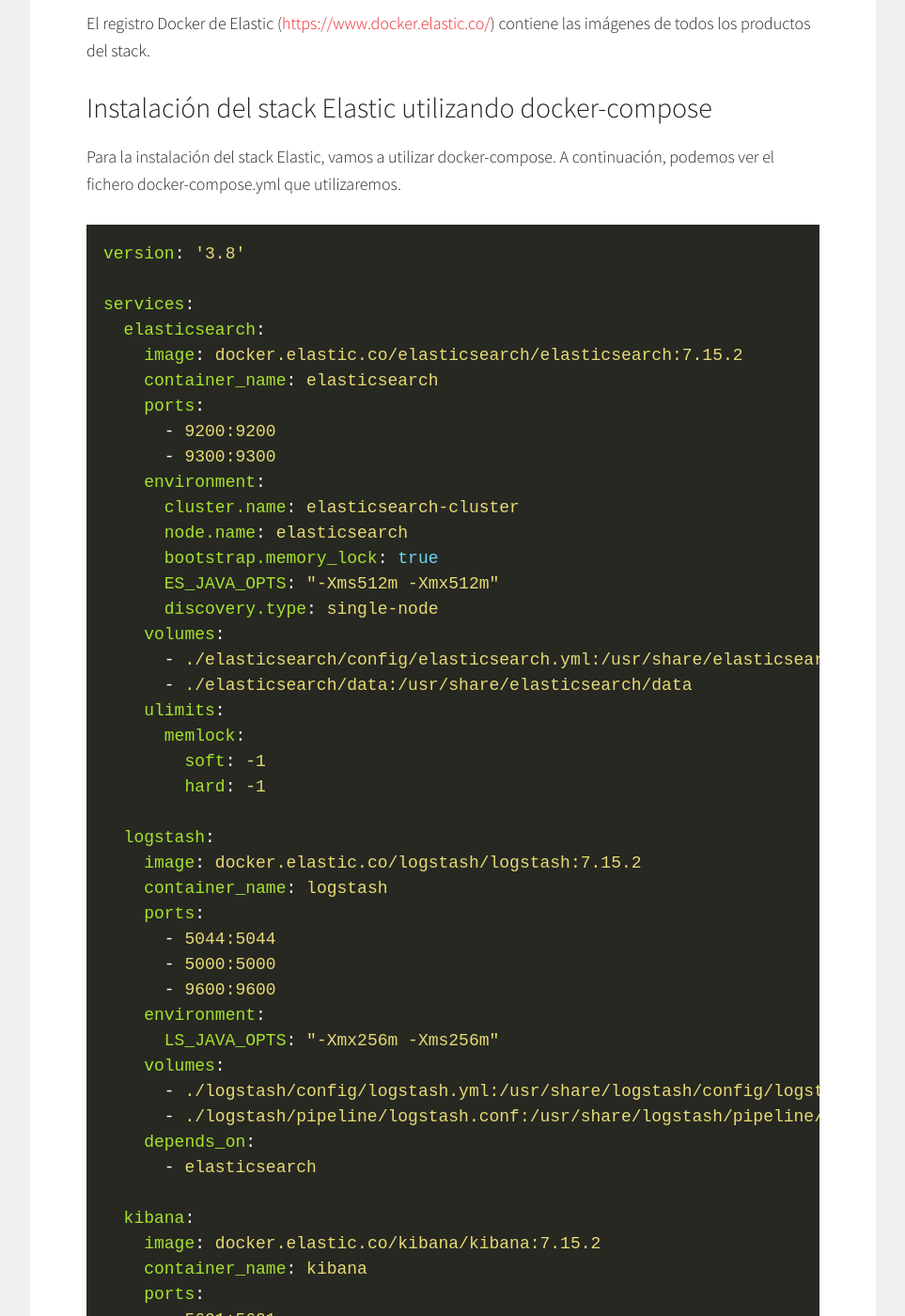
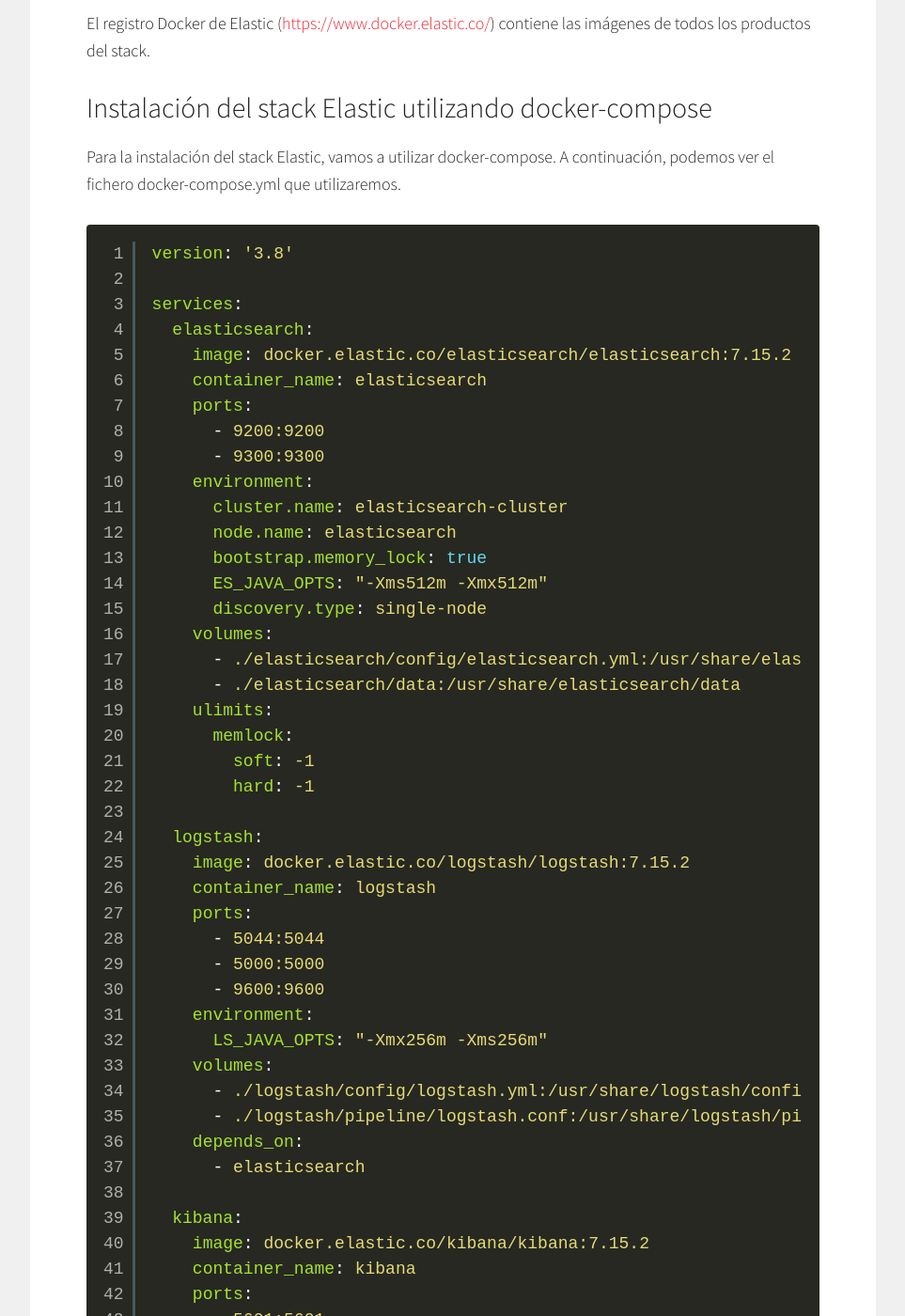
Before and after one commit to aprenderdevops/aprenderdevops.github.io, a Jekyll site: the page built from _posts/2021-11-15-instalacion-del-stack-elastic-con-docker.md, in a window 1280 px wide and 1400 px high, scrolled down 2273 px. Shown: the whole window at 94% size, without its empty margins (158-1121 px from the left). Built offline with Jekyll 4.4.1, drawn with Linux system fonts in a browser that asks for light colours.

````diff
--- a/_posts/2021-11-15-instalacion-del-stack-elastic-con-docker.md
+++ b/_posts/2021-11-15-instalacion-del-stack-elastic-con-docker.md
@@ -56,7 +56,7 @@ El registro Docker de Elastic (<https://www.docker.elastic.co/>) contiene las im
 
 Para la instalación del stack Elastic, vamos a utilizar docker-compose. A continuación, podemos ver el fichero docker-compose.yml que utilizaremos.
 
-```yaml
+{% highlight yaml linenos %}
 version: '3.8'
 
 services:
@@ -104,7 +104,7 @@ services:
       - ./kibana/config/kibana.yml:/usr/share/kibana/config/kibana.yml
     depends_on:
       - elasticsearch
-```
+{% endhighlight %}
 
 A continuación, paso a explicar el código de este fichero docker-compose:
 
````
Also changed, not shown: CLAUDE.md (+1 -1 lines), _posts/2017-12-17-instalacion-de-jenkins-con-docker.md (+4 -4 lines), _posts/2019-05-11-despliegue-de-una-aplicacion-web-python-en-docker.md (+2 -2 lines), _posts/2023-03-06-despliegue-de-una-aplicacion-web-python-en-docker-con-nginx-como-proxy-inverso-y-balanceador-de-carga.md (+4 -4 lines).
